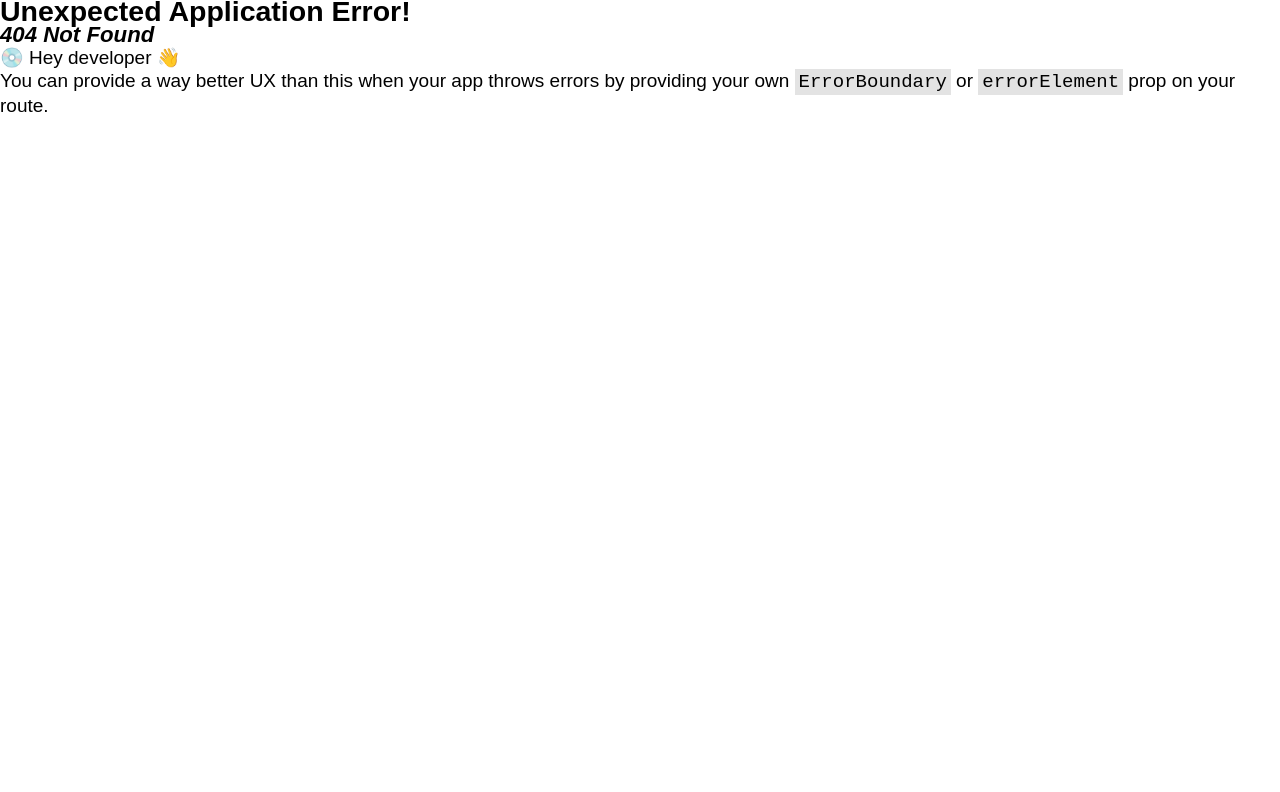
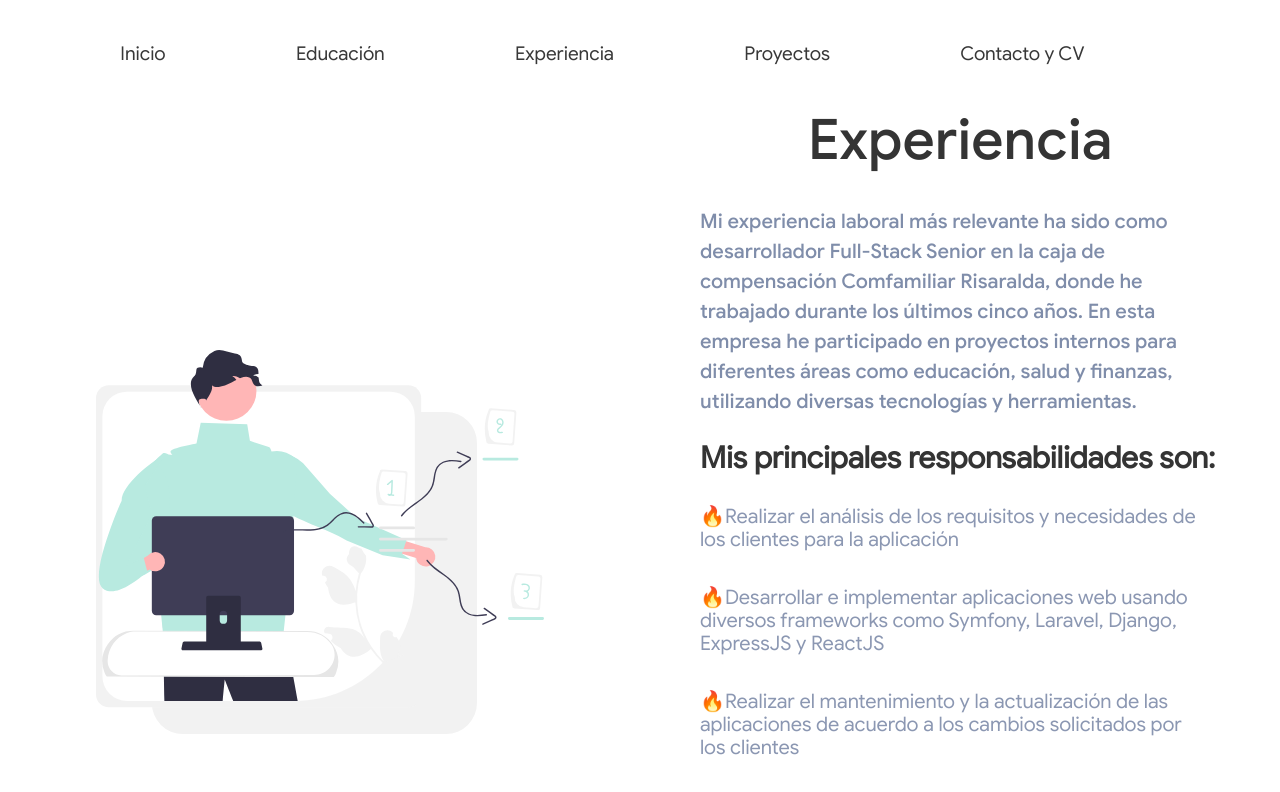
Before and after one commit to serodas/my-portfolio-react-typescript, a React (Vite) app: page /experience in a window 1280 px wide. Before the commit this address had no page. Shown: the top 792 px of the page. Built offline with nearby package versions, Linux system fonts and the light colour scheme; a web font is replaced by a local one.

Commit message:
Add experience page

```diff
--- a/src/Router.tsx
+++ b/src/Router.tsx
@@ -1,6 +1,7 @@
 import { createBrowserRouter, RouterProvider } from "react-router-dom";
 
 import { EducationFactory } from "./sections/education/EducationFactory";
+import { Experience } from "./sections/experience/Experience";
 import { Home } from "./sections/home/Home";
 import { Layout } from "./sections/layout/Layout";
 
@@ -17,6 +18,10 @@ const router = createBrowserRouter([
 				path: "/education",
 				element: EducationFactory.create(),
 			},
+			{
+				path: "/experience",
+				element: <Experience />,
+			},
 		],
 	},
 ]);
--- /dev/null
+++ b/src/sections/experience/Experience.module.scss
@@ -0,0 +1,81 @@
+.section {
+  display: inline-flex;
+  flex-wrap: wrap;
+  grid-area: section;
+}
+
+.icon__container {
+  width: 50%;
+  display: flex;
+  justify-content: center;
+}
+
+.icon__container figure {
+  display: flex;
+  flex-direction: column;
+  width: 100%;
+  justify-content: center;
+  align-items: center;
+}
+
+.icon__container figure figcaption a {
+  text-decoration: none;
+  font-size: 12px;
+  color: #8b97b2;
+  font-family: "Google Sans Regular";
+}
+
+.icon__container svg,
+.icon__container img {
+  width: 70%;
+  margin-top: 30px;
+}
+
+.experience_text__container {
+  width: 50%;
+  display: flex;
+  flex-direction: column;
+  justify-content: center;
+  align-items: start;
+  padding: 0 60px;
+}
+
+.experience_text__title {
+  font-size: 56px;
+  font-weight: 400;
+  line-height: 1.1;
+  font-family: "Google Sans Medium";
+  text-align: center;
+  align-self: center;
+  justify-self: center;
+  color: #343434;
+  margin-top: 35px;
+  margin-bottom: 35px;
+}
+
+.experience_subtext__title {
+  font-size: 30px;
+  font-family: 'Google Sans Regular';
+  margin: 30px 0 30px 0;
+  color: #343434;
+  margin-bottom: 35px;
+}
+
+.experience_text__subtitle {
+  font-size: 20px;
+  line-height: 30px;
+  font-family: "Google Sans Medium";
+  color: #7f8daa;
+}
+
+.work_skills__container__list {
+  font-size: 20px;
+  color: #8b97b2;
+  font-family: "Google Sans Regular";
+  padding: 0;
+}
+
+.work_skills__container__list li {
+  list-style: none;
+  margin: 0 20px 35px 0;
+}
--- /dev/null
+++ b/src/sections/experience/Experience.tsx
@@ -0,0 +1,48 @@
+import DevProductivityIcon from "./dev_productivity.svg";
+import styles from "./Experience.module.scss";
+
+export const Experience = () => {
+	return (
+		<section className={styles.section}>
+			<div className={styles.icon__container}>
+				<figure>
+					<img src={DevProductivityIcon} alt="dev productivity" />
+				</figure>
+			</div>
+
+			<article className={styles.experience_text__container}>
+				<h1 className={styles.experience_text__title}>Experiencia</h1>
+				<p className={styles.experience_text__subtitle}>
+					Mi experiencia laboral más relevante ha sido como desarrollador Full-Stack Senior en la
+					caja de compensación Comfamiliar Risaralda, donde he trabajado durante los últimos cinco
+					años. En esta empresa he participado en proyectos internos para diferentes áreas como
+					educación, salud y finanzas, utilizando diversas tecnologías y herramientas.
+				</p>
+
+				<h3 className={styles.experience_subtext__title}>Mis principales responsabilidades son:</h3>
+
+				<ul className={styles.work_skills__container__list}>
+					<li>
+						🔥Realizar el análisis de los requisitos y necesidades de los clientes para la
+						aplicación
+					</li>
+					<li>
+						🔥Desarrollar e implementar aplicaciones web usando diversos frameworks como Symfony,
+						Laravel, Django, ExpressJS y ReactJS
+					</li>
+					<li>
+						🔥Realizar el mantenimiento y la actualización de las aplicaciones de acuerdo a los
+						cambios solicitados por los clientes
+					</li>
+					<li>
+						🔥Refactorizar código para mejorar la confiabilidad, escalabilidad y mantenibilidad
+					</li>
+					<li>
+						🔥Optimizar consultas SQL para mejorar el rendimiento de la aplicación y reducir tiempos
+						de respuesta
+					</li>
+				</ul>
+			</article>
+		</section>
+	);
+};
--- a/src/sections/layout/header/Header.tsx
+++ b/src/sections/layout/header/Header.tsx
@@ -19,9 +19,9 @@ export const Header = () => {
 							</NavLink>
 						</li>
 						<li className="nav">
-							<a href="#" className={styles.experience}>
+							<NavLink to="/experience" className={styles.experience}>
 								Experiencia
-							</a>
+							</NavLink>
 						</li>
 						<li className="nav">
 							<a href="#" className={styles.projects}>
```
Also changed, not shown: src/sections/experience/dev_productivity.svg (added).
